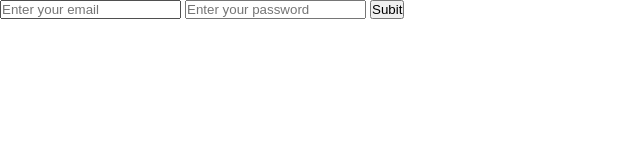
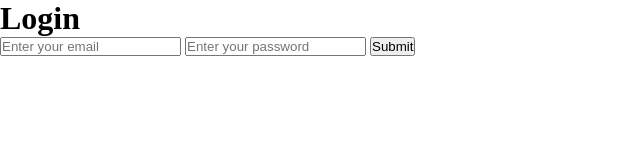
Before and after one commit to DivineDomokuma10/schhub-web-training, a plain HTML site: page index.html in a window 1280 px wide. Shown: the whole page, without its empty margins (0-640 px from the left). Drawn offline with Linux system fonts and the light colour scheme.

Commit message:
added form title

```diff
--- a/index.html
+++ b/index.html
@@ -9,9 +9,10 @@
 
   <body>
     <form>
+      <h1>Login</h1>
       <input type="email" placeholder="Enter your email" />
       <input type="password" placeholder="Enter your password" />
-      <button>Subit</button>
+      <button>Submit</button>
     </form>
   </body>
 </html>
```
